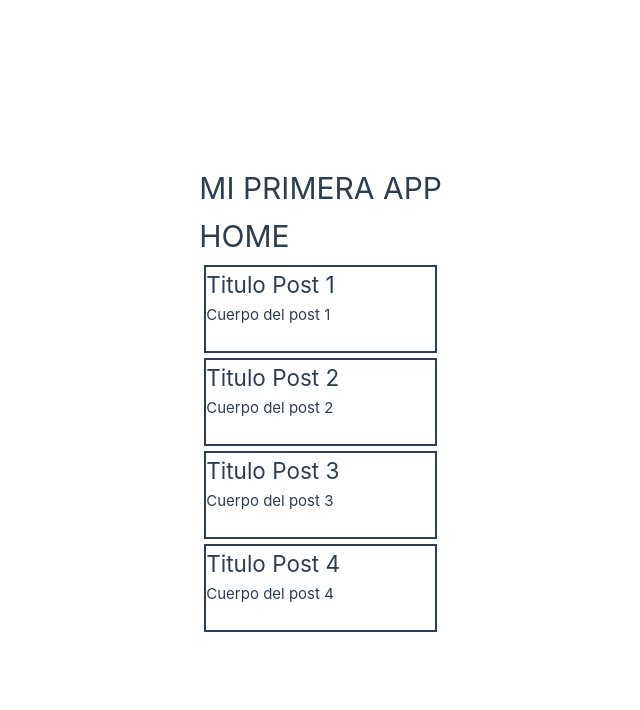
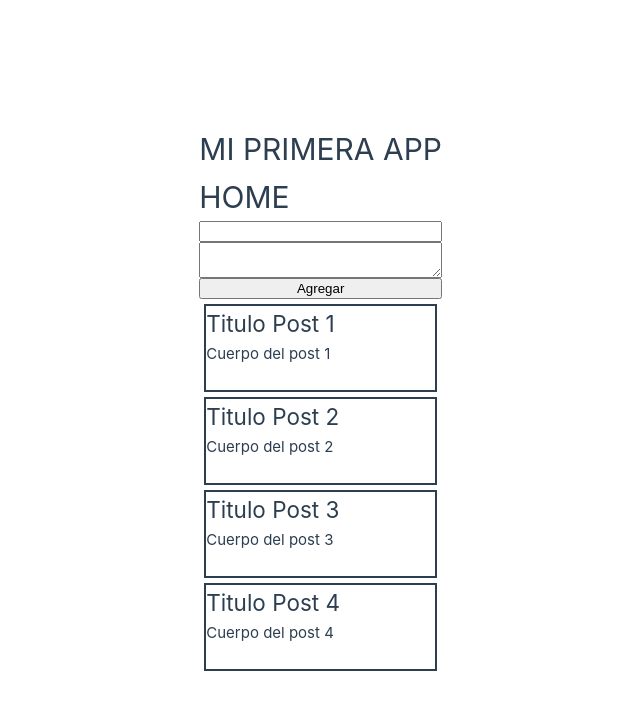
Before and after one commit to Eurekamps/DAM1_LM_VUE1, a Vue app in the folder DAW1/: page / in a window 1280 px wide. Shown: the top 710 px of the page, without its empty margins (198-838 px from the left). Built offline with nearby package versions, Linux system fonts and the light colour scheme.

Commit message:
Agregado la opcion de crear nuevos posts

```diff
--- a/DAW1/src/components/home/Home.vue
+++ b/DAW1/src/components/home/Home.vue
@@ -8,11 +8,29 @@
         {id:4,titulo:"Titulo Post 4",cuerpo:"Cuerpo del post 4",imagen:""},
     ]);
 
+    const sNuevoTitulo=ref('');
+    const sNuevoCuerpo=ref('');
+
+    function agregarPost(){
+        const idNuevoPost=arPosts.value.length+1;
+        arPosts.value.push({ id:idNuevoPost,
+            titulo: sNuevoTitulo.value,
+            cuerpo: sNuevoCuerpo.value,
+            imagen: '' });
+    }
+
 
 </script>
 
 <template>
     <h1>HOME</h1>
+
+    <div class="contenedor-form">
+        <input v-model="sNuevoTitulo"/>
+        <textarea v-model="sNuevoCuerpo"/>
+        <button @click="agregarPost">Agregar</button>
+
+    </div>
 
     <div v-for="post in arPosts" v-bind:key="post.id" class="contenedor-post">
         <h2>{{ post.titulo }}</h2>
@@ -29,4 +47,9 @@
         border: 2px solid;
         margin: 5px;
     }
+
+    .contenedor-form{
+        display: flex;
+        flex-direction: column;
+    }
 </style>
```
